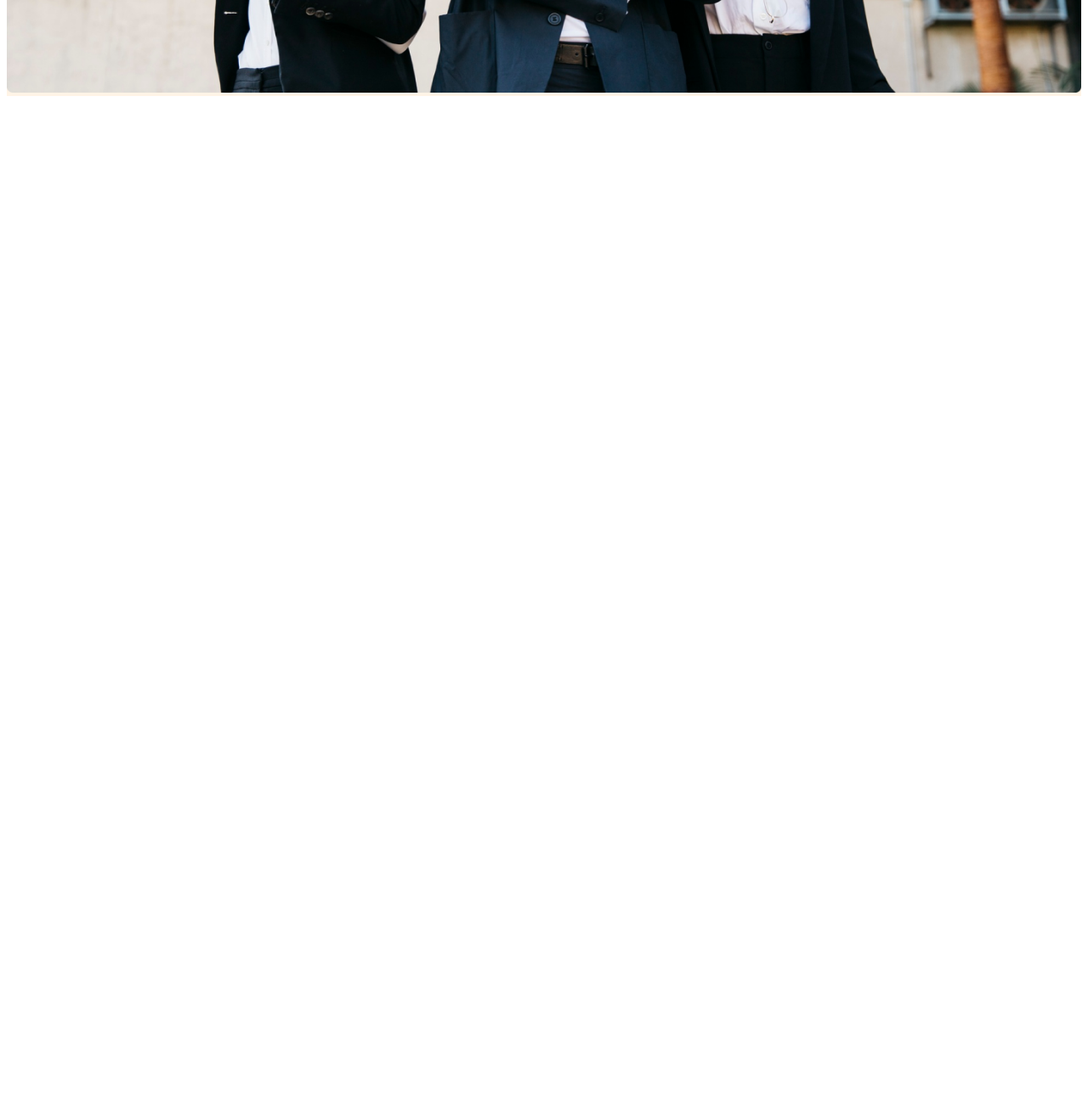
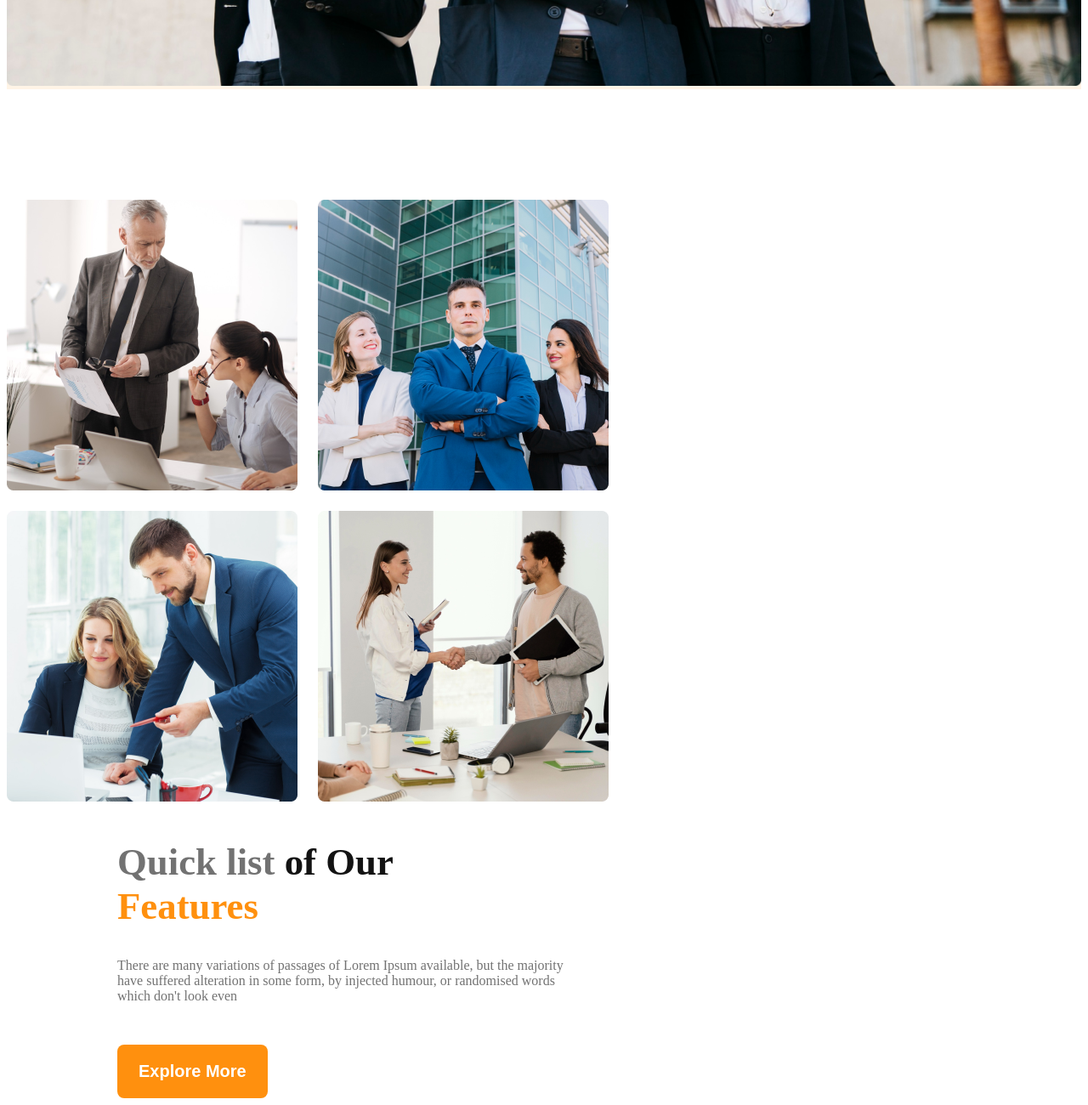
Before and after one commit to rony1957/G3-Architects-Website, a plain HTML site: page index.html in a window 1280 px wide. Shown: the part 1103-2403 px from the top of the page at 85% size. Before the commit the page ends 1224 px from the top, so only its background shows below. Drawn offline with nearby package versions, Linux system fonts and the light colour scheme; a web font is replaced by a local one.

Commit message:
git features area full with responsive commit

```diff
--- a/index.html
+++ b/index.html
@@ -58,6 +58,32 @@
     <!------------------------------------------- Main Area start------------------------------ -->
     <main>
 
+        <section class="teams flex">
+
+            <div class="reverse">
+
+            <div class="team-image">
+
+                <img src="./image/images/team1.png" alt="">
+                <img src="./image/images/team2.png" alt="">
+                <img src="./image/images/team3.png" alt="">
+                <img src="./image/images/team4.png" alt="">
+
+            </div>
+
+            <div class="our-features">
+                <h3 class="features-tittle"> <span style="color: #727272;">Quick list</span> <span style="color: #131313;">of Our</span> <br> <span style="color: #FF900E;">Features</span> </h3>
+                <p class="features-discription">
+                    There are many variations of passages of Lorem Ipsum available, but the majority have suffered alteration in some form, by injected humour, or randomised words which don't look even
+                </p>
+
+                <button class="primary-btn">Explore More</button>
+            </div>
+            </div>
+
+
+        </section>
+
     </main>
     <!------------------------------------------- Main Area end-------------------------------- -->
 
--- a/style/style.css
+++ b/style/style.css
@@ -1,5 +1,5 @@
 
-.work-sans-font {
+.work-sans-fonts {
   font-family: "Work Sans", sans-serif;
   font-optical-sizing: auto;
   font-weight: 400;
@@ -87,6 +87,52 @@ text-align: center;
 /* ----------------------Header area end----------------------- */
 
 
+/* Shared style */
+
+.flex{
+    display: flex;
+}
+
+
+
+
+/* -------------------Main area start----------------------------- */
+main{
+margin: 0 auto;
+max-width: 1440px;
+}
+
+.teams{
+    align-items: center;
+    margin-top: 130px;
+}
+
+.our-features{
+    margin-left: 130px;
+    max-width: 530px;
+}
+
+.features-tittle{
+    font-size: 2.8rem;
+    font-weight: 700;
+
+}
+
+.features-discription{
+    color: #727272;
+    font-size: 16px;
+    font-weight: 400;
+    margin-top: -10px;
+}
+
+.team-image{
+    display: grid;
+    grid-template-columns: repeat(2, 1fr);
+    gap: 24px
+    ;
+}
+
+/* -------------------Main area end------------------------------- */
 
 
 
@@ -94,7 +140,40 @@ text-align: center;
 
 /* Responsive Media Query */
 @media  screen and (max-width:576px) {
+
+
     .navbar, .navbar ul{
         flex-direction: column;
     }
+
+    /* Feature area */
+
+    .teams{
+        flex-direction: column;
+    }
+
+    .team-image{
+        grid-template-columns: repeat(1, 1fr);
+        width: 100%;
+    }
+
+    .our-features{
+        margin-left: 20px;
+
+    }
+
+
+    /* Feature area */
 }
+
+
+/* Mediam device responsive */
+
+@media  screen and (min-width:576px) and (max-width:992px) {
+    .teams{
+        flex-direction: column;
+    }
+    .our-features{
+       text-align: center;
+    }
+}
```
